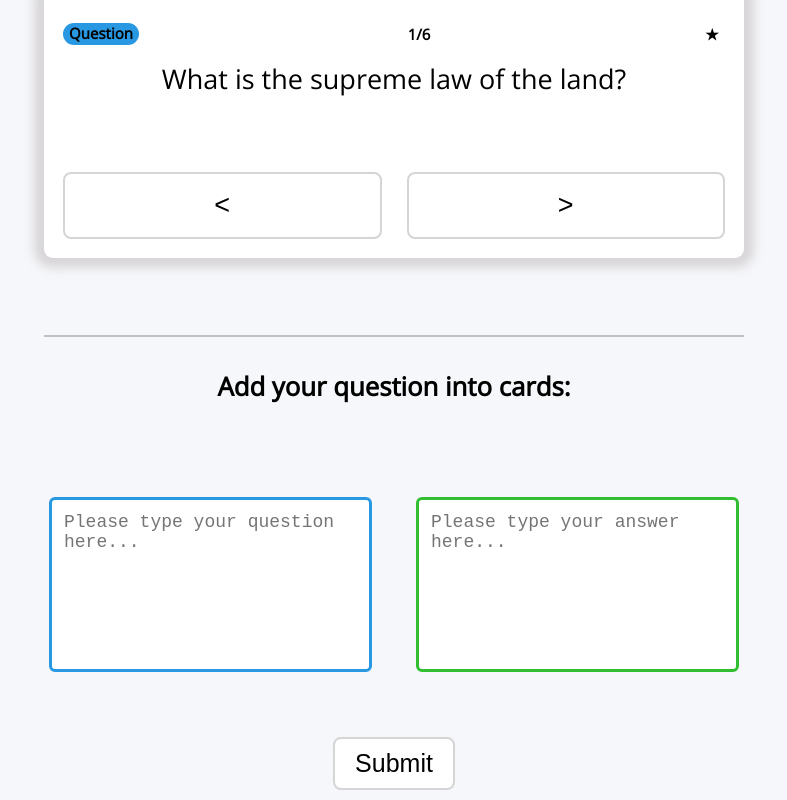
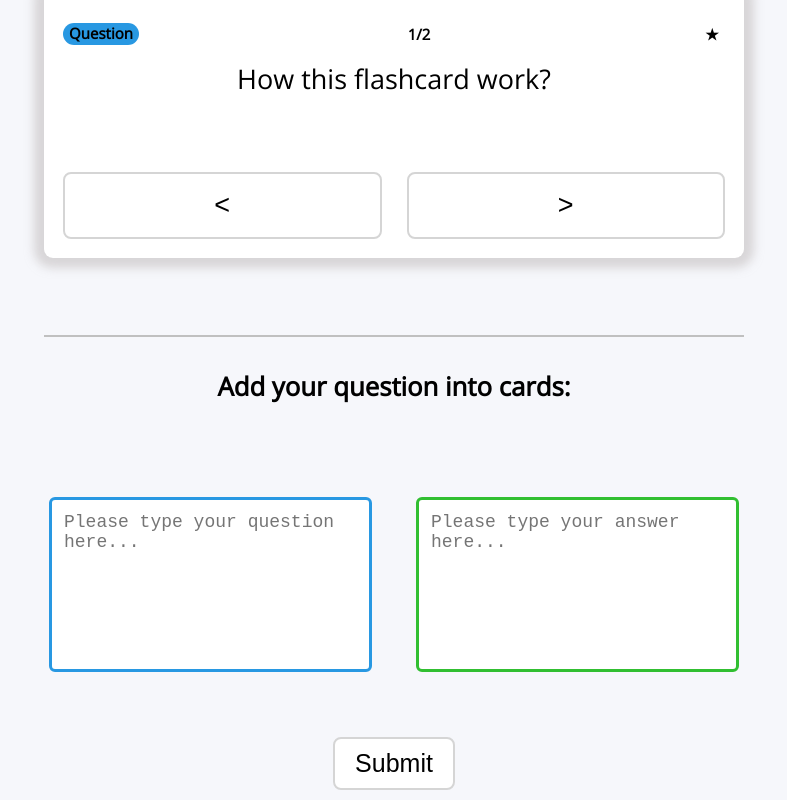
Before and after one commit to hootsa/flashCards, a plain HTML site: page index.html in a window 1280 px wide. Both pictures are taken after typing "Sample", "Sample" into the empty fields and a click on the button "Submit". Shown: the part 130-930 px from the top of the page, without its empty margins (246-1033 px from the left). Drawn offline with nearby package versions, Linux system fonts and the light colour scheme.

Commit message:
add local storage

```diff
--- a/flashcards.js
+++ b/flashcards.js
@@ -1,40 +1,15 @@
-let data = [
-  {
-    question: "What is the supreme law of the land?",
-    answer: "The Constitution",
-  },
-  {
-    question: "What does the Constitution do?",
-    answer: "Protects the basic rights of Americans",
-  },
-  {
-    question: "What are the first three words of the Constitution?",
-    answer: "We The People",
-  },
-  {
-    question: "What is an amendment?",
-    answer: "a change/addition (to the constitution)",
-  },
-  {
-    question: "What do we call the first ten amendments to the Constitution?",
-    answer: "The Bill of Rights",
-  },
-];
+// ex: ternary if syntax  const isOld = age>18 ? true : false;
 
-// let questions = [
-//   "What is the supreme law of the land?",
-//   "What does the Constitution do?",
-//   "What are the first three words of the Constitution?",
-//   "What is an amendment?",
-//   "What do we call the first ten amendments to the Constitution?",
-// ];
-// let answers = [
-//   "The Constitution",
-//   "Protects the basic rights of Americans",
-//   "We The People",
-//   "a change/addition (to the constitution)",
-//   "The Bill of Rights",
-// ];
+const storageData = localStorage.getItem("flashcardData");
+let data = storageData
+  ? JSON.parse(storageData)
+  : [
+      {
+        question: "How this flashcard work?",
+        answer:
+          "You can type your question in the question box and add your answer in the answer section then submit them into flashcard. ",
+      },
+    ];
 
 //get elements
 
@@ -42,6 +17,10 @@ function GetElement(idName) {
   const element = document.getElementById(idName);
   return element;
 }
+
+//Deafult page load
+let isQuestion = true;
+let currentIdx = 0;
 
 const entireBorderElement = GetElement("entireBorder");
 const displayElement = GetElement("display");
@@ -52,13 +31,8 @@ const quantitiesEl = GetElement("quantities");
 const questionInputEl = GetElement("questionInput");
 const answerInputEl = GetElement("answerInput");
 const submitBtnEl = GetElement("submitBtn");
-console.log(submitBtnEl);
 titleElement.classList.add("blue-color");
 
-//Deafult page load
-
-let isQuestion = true;
-let currentIdx = 0;
 printData();
 
 // Add eventListener
@@ -96,13 +70,14 @@ function previous(e) {
 }
 
 function printData() {
-  let eachObjItem = data[currentIdx];
+  let eachObj = data[currentIdx];
+
   if (isQuestion) {
-    displayElement.innerHTML = eachObjItem.question;
+    displayElement.innerHTML = eachObj.question;
     titleElement.innerHTML = "Question";
     titleElement.classList.add("blue-color");
   } else {
-    displayElement.innerHTML = eachObjItem.answer;
+    displayElement.innerHTML = eachObj.answer;
     titleElement.innerHTML = "Answer";
     titleElement.classList.remove("blue-color");
     titleElement.classList.add("green-color");
@@ -115,14 +90,6 @@ function submit() {
   const questionInputValue = questionInputEl.value;
   const answerInputValue = answerInputEl.value;
 
-  //   for (let i = 0; i < data.length; i++) {
-  //     const eachObj = data[i];
-  //     const questionA = eachObj.question;
-  //     if (questionA === questionInputValue) {
-  //       return;
-  //     }
-  //   }
-
   const hasInputValue = data.some((itemObj) => {
     if (questionInputValue === itemObj.question) {
       return true;
@@ -131,9 +98,11 @@ function submit() {
   });
 
   if (!!questionInputValue && !!answerInputValue && !hasInputValue) {
-    const newData = { answer: answerInputValue, question: questionInputValue };
+    const newData = { question: questionInputValue, answer: answerInputValue };
     data.push(newData);
   }
+
+  localStorage.setItem("flashcardData", JSON.stringify(data));
 
   printData();
   clearInputs();
--- a/index.html
+++ b/index.html
@@ -21,7 +21,7 @@
             <h2 class="star">★</h2>
           </div>
           <div class="question-p" id="display">
-            <h3>what is one right or freedom from the first amendment?</h3>
+            <h3></h3>
           </div>
           <div class="button-btn">
             <button class="btn fullwidth" id="previousBtn"><</button>
```
